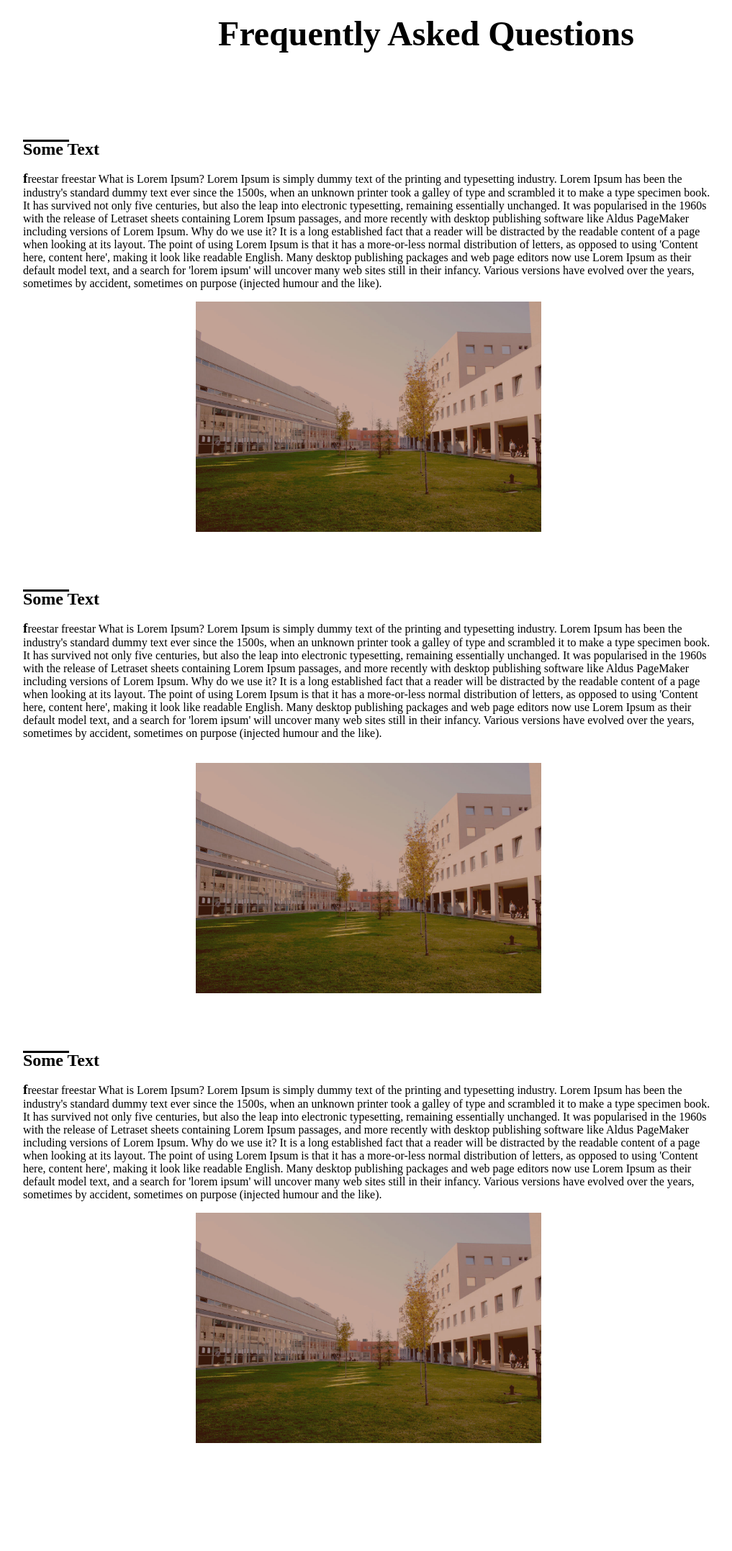
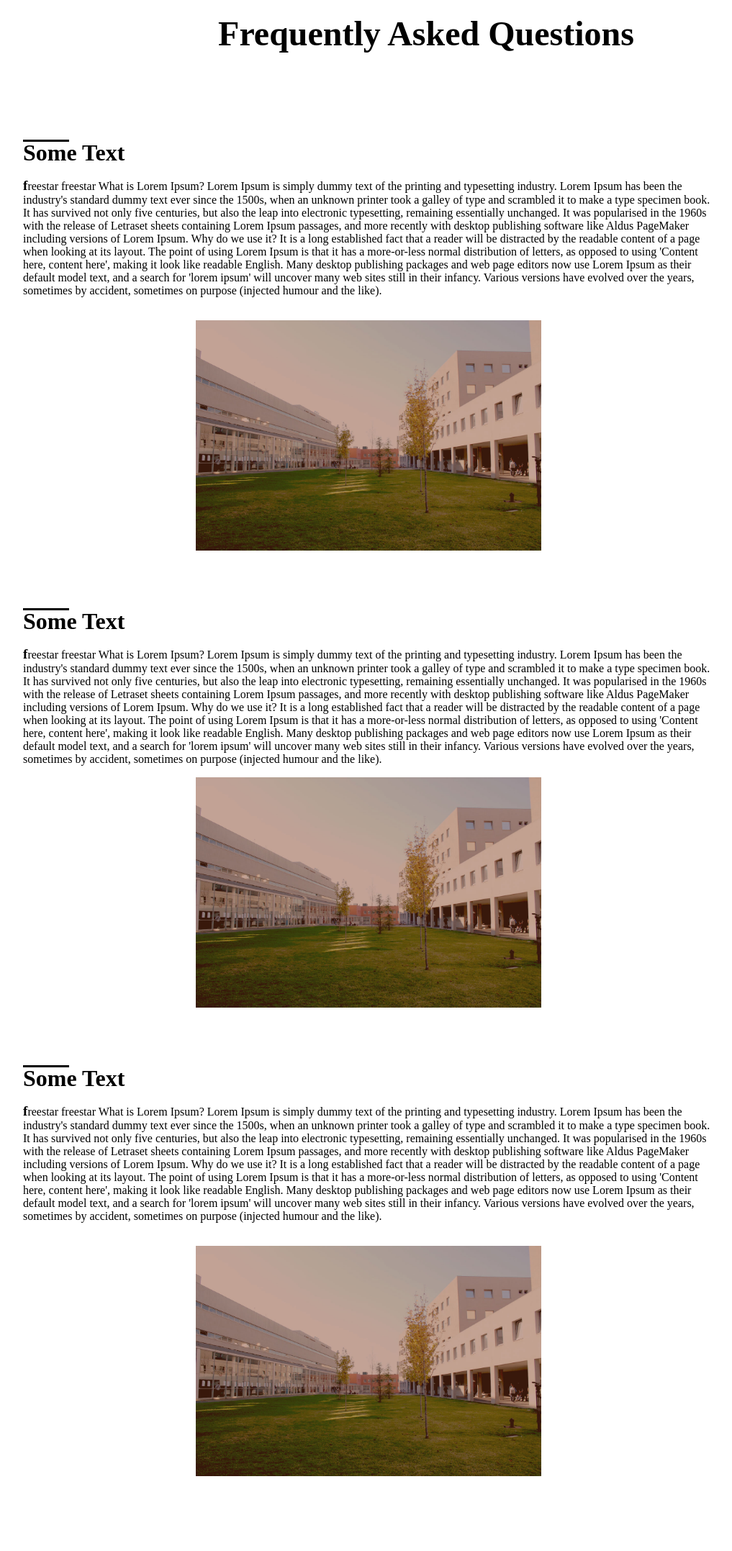
Before and after one commit to FEUP-LTW-2023/project-ltw06g03, a PHP site: page / in a window 1280 px wide. Shown: the part 236-2391 px from the top of the page at 72% size, without its empty margins (128-1145 px from the left). Before the commit the page ends 2241 px from the top, so only its background shows below. Run offline with PHP 8.4, Linux system fonts and the light colour scheme; some libraries are stand-ins or nearby versions.

Commit message:
increase size of home page text boxes

```diff
--- a/css/home_page_responsive_styles.css
+++ b/css/home_page_responsive_styles.css
@@ -1,4 +1,4 @@
-@media (max-width: 80rem) {
+@media (max-width: 85rem) {
     .FAQ{
 
         max-width: 60rem;
@@ -15,13 +15,13 @@
         position: relative;
         margin: 1rem auto auto;
     }
-    .FAQ :nth-child(even) img{
+    .FAQ :nth-child(odd) img{
         order: 5;
         margin: auto;
     }
 }
 
-@media (max-width: 70rem) {
+@media (max-width: 75rem) {
     .FAQ{
         margin-left: 5rem;
     }
--- a/css/home_page_styles.css
+++ b/css/home_page_styles.css
@@ -64,7 +64,7 @@
 }
 
 .FAQ {
-    max-width: 70rem;
+    max-width: 75rem;
     margin: auto;
 
     padding: 1rem;
@@ -82,15 +82,18 @@
     margin-bottom: 5rem;
 }
 .FAQ article .Text{
-    max-width: 40rem;
+    max-width: 45rem;
+    font-size: 1rem;
 }
 .FAQ article img{
     max-width: 30rem;
-    margin-top: 3rem;
+
     margin-left: 3rem;
+    max-height: 30rem;
+    align-self: center;
 }
 .FAQ article .Text header{
-    font-size: 1.5rem;
+    font-size: 2rem;
     font-weight: bold;
 
 }
@@ -106,7 +109,7 @@
     font-size: 1.2rem;
     font-weight: bold;
 }
-.FAQ :nth-child(even) img{
+.FAQ :nth-child(odd) img{
     order: -1;
     margin: 3rem 3rem 0rem 0;
 }
```
